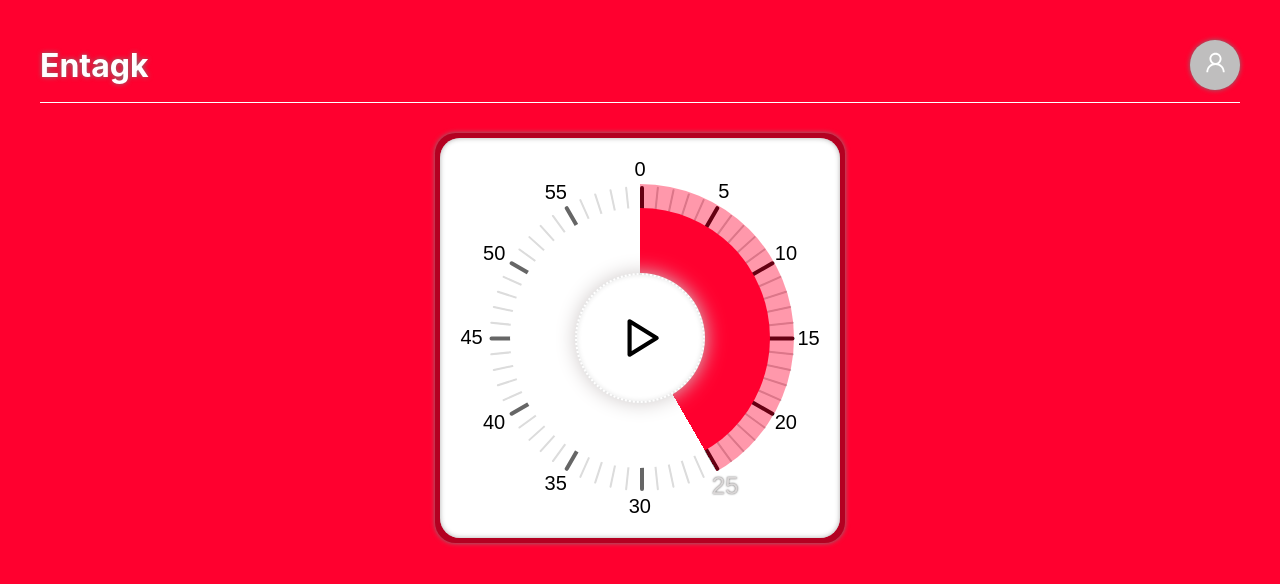
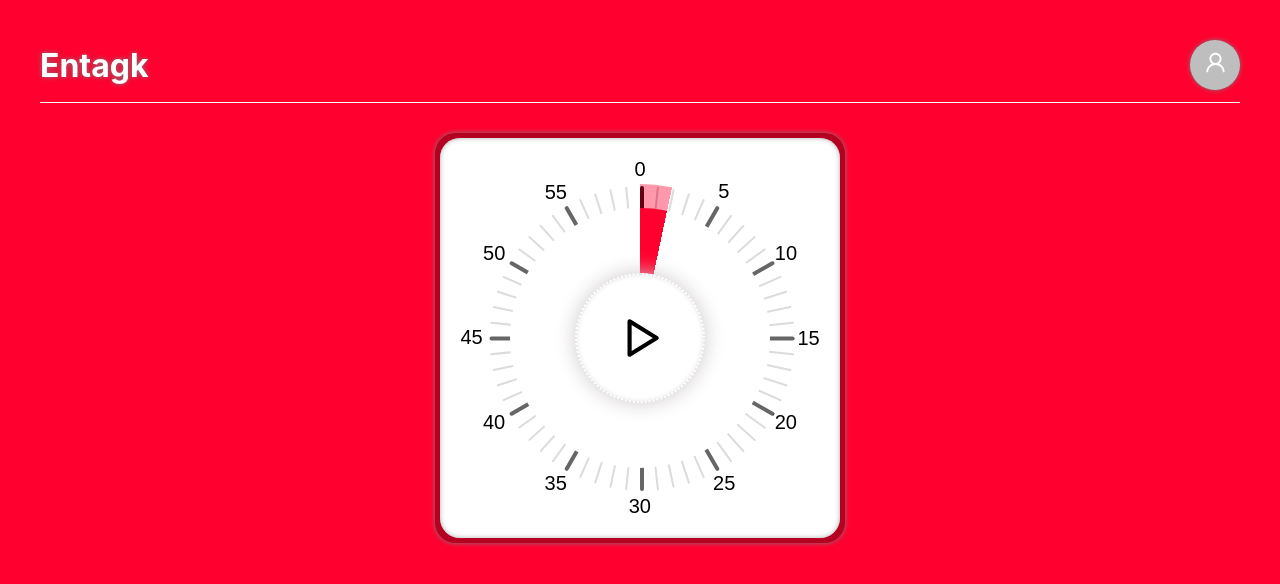
Before and after one commit to entagk/entagk-frontend, a React (Create React App) app: page / in a window 1280 px wide. Shown: the top 584 px of the page. Built offline with nearby package versions, Linux system fonts and the light colour scheme.

Commit message:
Make color changing when the active period is changed

```diff
--- a/src/components/Clock/Analog/Controllers/TimerControllers.js
+++ b/src/components/Clock/Analog/Controllers/TimerControllers.js
@@ -47,7 +47,9 @@ const TimerControllers = ({ onClick, setTime, time }) => {
 
     useEffect(() => {
         console.log(active);
-        setTime(activites[active].time * 60)
+        setTime(activites[active].time * 60);
+        document.body.style.backgroundColor = activites[active].color;
+        // document.querySelector(".clock-container").style.backgroundColor =
         // eslint-disable-next-line
     }, [active]);
 
@@ -60,12 +62,13 @@ const TimerControllers = ({ onClick, setTime, time }) => {
                     linear-gradient(
                         ${time / 60 <= 30 ? 270 : (time / 60 - 30) * 6 + 90}deg,
                         transparent 50%,
-                        ${time / 60 <= 30 ? "white" : "#ff002f"} 50%),
+                        ${time / 60 <= 30 ? "white" : activites[active].color} 50%),
                     linear-gradient(
                         ${(time / 60 > 0 && time / 60 <= 30) ? (time / 60) * 6 + 90 : (time / 60) > 30 ? "270" : "90"}deg,
                         transparent 50%,
                         white 50%)
-                    `
+                    `,
+                    backgroundColor: activites[active].color
                 }}
             ></div>
             <div
@@ -75,11 +78,11 @@ const TimerControllers = ({ onClick, setTime, time }) => {
                     linear-gradient(
                         ${time / 60 <= 30 ? 270 : (time / 60 - 30) * 6 + 90}deg,
                         transparent 50%,
-                        ${time / 60 <= 30 ? "white" : "#ff002f"} 50%
+                        ${time / 60 <= 30 ? "white" : activites[active].color} 50%
                     ),
                     linear-gradient(
                         ${(time / 60 > 0 && time / 60 <= 30) ? (time / 60) * 6 + 90 : time / 60 > 30 ? "270" : "90"}deg,
-                        #ff002f 50%,
+                        ${activites[active].color} 50%,
                         white 50%
                     )`
                 }}
@@ -105,6 +108,7 @@ const TimerControllers = ({ onClick, setTime, time }) => {
                                 <>
                                     {!started && time !== activePeriod && active === PERIOD ? (
                                         <>
+                                            <Suspense fallback={<div>Loading...</div>}>
                                                 <StartButton
                                                     handleClick={toggleStart}
                                                     time={time}
@@ -115,11 +119,11 @@ const TimerControllers = ({ onClick, setTime, time }) => {
                                                 <ClearButton
                                                     handleClear={handleReset}
                                                 />
-                                            {/* <Suspense fallback={<div>Loading...</div>}>
-                                            </Suspense> */}
+                                            </Suspense>
                                         </>
                                     ) : (
                                         <>
+                                            <Suspense fallback={<div>Loading...</div>}>
                                                 <StartButton
                                                     handleClick={toggleStart}
                                                     time={time}
@@ -127,8 +131,7 @@ const TimerControllers = ({ onClick, setTime, time }) => {
                                                     className={"start-side"}
                                                     id={"start-side"}
                                                 />
-                                            {/* <Suspense fallback={<div>Loading...</div>}>
-                                        </Suspense> */}
+                                            </Suspense>
                                         </>
                                     )}
                                 </>
--- a/src/components/Clock/Timer.js
+++ b/src/components/Clock/Timer.js
@@ -5,10 +5,10 @@ import AnalogTimer from "./Analog/Analog";
 const DigitalTimer = lazy(() => import("./Digital/Digital"));
 
 const Timer = () => {
-    const { type } = useSelector((state) => state.timer);
+    const { type, active, activites } = useSelector((state) => state.timer);
 
     return (
-        <div className="clock-container">
+        <div className="clock-container" style={{background: `${activites[active].timerBorder}`}}>
             <div className="clock">
                 <Suspense fallback={<div>Loading....</div>}>
                     {type === "digital" ? (<DigitalTimer />) : (
--- a/src/reducers/timer.js
+++ b/src/reducers/timer.js
@@ -15,15 +15,21 @@ export default (state = {
   activites: {
     [PERIOD]: {
       name: PERIOD,
-      time: 25
+      time: 2,
+      color: "#ff002f",
+      timerBorder: "#b40021"
     },
     [SHORT]: {
       name: SHORT,
-      time: 5
+      time: 1,
+      color: "#00e3ff",
+      timerBorder: "#16a9bb"
     },
     [LONG]: {
       name: LONG,
-      time: 15
+      time: 3,
+      color: "#36a7ff",
+      timerBorder: "#3185c7"
     }
   }
 }, action) => {
```
Lines whose indentation alone changed are shown as unchanged.
